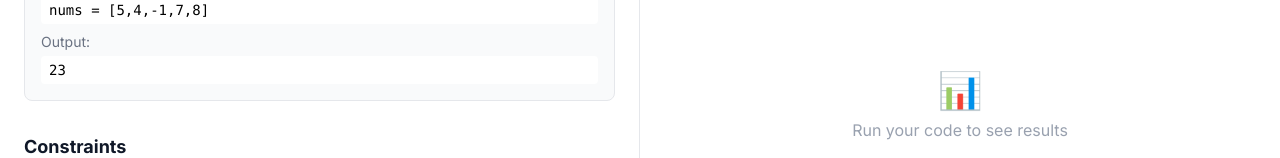
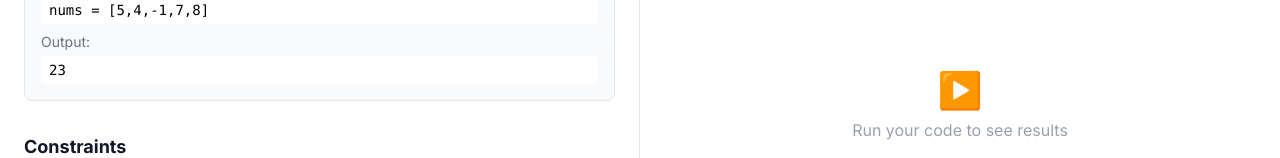
Before and after one commit to dehyabi/coding-practice-app, a Next.js app: page /problems/max-subarray in a window 1280 px wide. Shown: the part 794-952 px from the top of the page. Built offline with nearby package versions, Linux system fonts and the light colour scheme.

Commit message:
style: Change console empty state icon from 📊 to ▶️

```diff
--- a/src/components/ConsoleOutput.tsx
+++ b/src/components/ConsoleOutput.tsx
@@ -23,7 +23,7 @@ export default function ConsoleOutput({ result, isRunning }: ConsoleOutputProps)
     return (
       <div className="h-full flex items-center justify-center text-gray-400">
         <div className="text-center">
-          <div className="text-4xl mb-2">📊</div>
+          <div className="text-4xl mb-2">▶️</div>
           <p>Run your code to see results</p>
         </div>
       </div>
```
